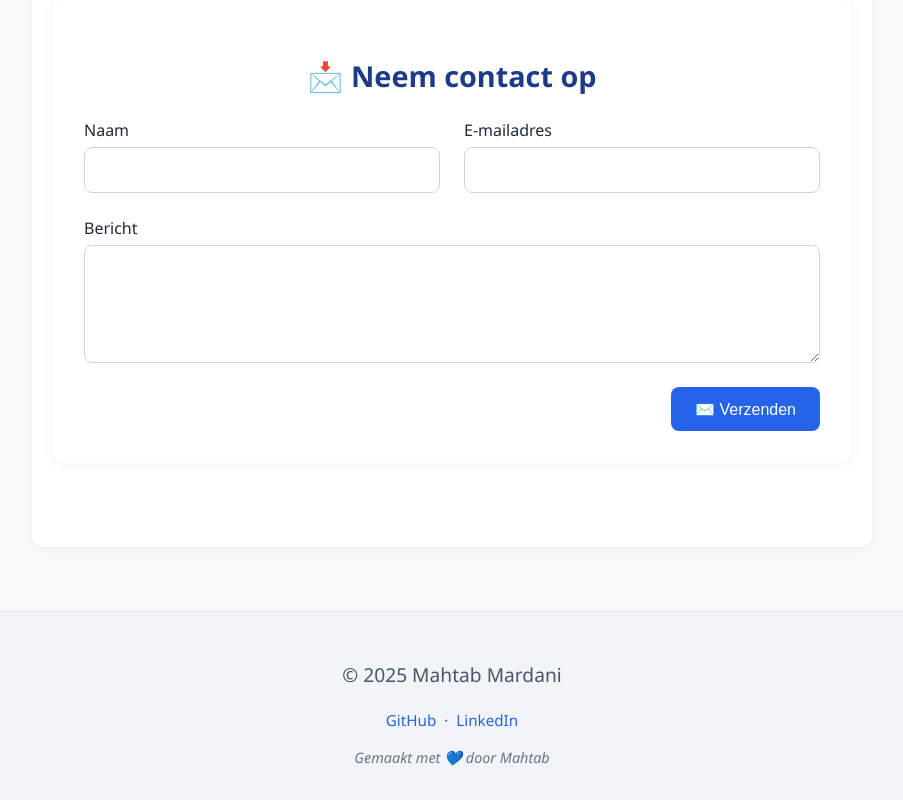
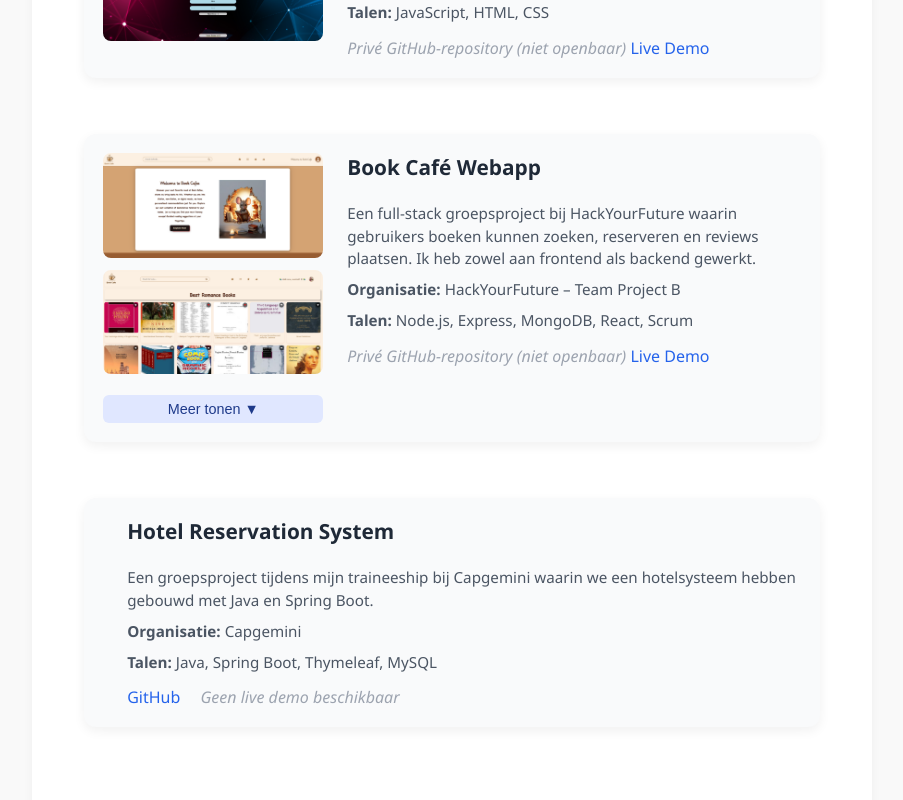
Before and after one commit to mahtabmardani88/mahtab-portfolio-v2, a React (Vite) app: page / in a window 1280 px wide. Shown: the part 1600-2400 px from the top of the page, without its empty margins (188-1091 px from the left). Built offline with nearby package versions, Linux system fonts and the light colour scheme; no server answers.

Commit message:
solve show project

```diff
--- a/package.json
+++ b/package.json
@@ -16,7 +16,8 @@
     "nanoid": "^5.1.5",
     "pg": "^8.16.0",
     "react": "^19.0.0",
-    "react-dom": "^19.0.0"
+    "react-dom": "^19.0.0",
+    "react-router-dom": "^7.6.0"
   },
   "devDependencies": {
     "@eslint/js": "^9.22.0",
--- a/src/App.jsx
+++ b/src/App.jsx
@@ -1,3 +1,4 @@
+
 import './index.css';
 import Projecten from './Projecten';
 import Contact from './Contact';
@@ -6,6 +7,7 @@ import logo from './assets/mahtab logo.png';
 import AboutMe from './AboutMe';
 import ProjectForm from "./components/ProjectForm";
 import { useEffect, useState } from "react";
+import data from "./portfolio-backend/data/projects.json";
 
 
 
@@ -34,7 +36,7 @@ function App() {
 
 
 
-        <Projecten projecten={projects} onAddProject={handleAddProject} />
+        <Projecten projecten={data} onAddProject={handleAddProject} />
 
         <Contact />
       </div>
--- a/src/Projecten.jsx
+++ b/src/Projecten.jsx
@@ -43,7 +43,11 @@ function ProjectKaart({ project }) {
                 Privé GitHub-repository (niet openbaar)
               </span>}
           {" "}
-          <a href={project.demo} target="_blank">Live Demo</a>
+          {project.demo
+            ? <a href={project.demo} target="_blank">Live Demo</a>
+            : <span style={{ fontStyle: "italic", color: "#9ca3af" }}>
+                Geen live demo beschikbaar
+              </span>}
         </div>
       </div>
     </div>
@@ -52,8 +56,8 @@ function ProjectKaart({ project }) {
 
 export default function Projecten({ projecten = [], onAddProject }) {
   const [toonFormulier, setToonFormulier] = useState(false);
- const persoonlijke = projecten.filter(p => p.type === "persoonlijk");
-const groeps = projecten.filter(p => p.type === "groeps");
+  const persoonlijke = projecten.filter(p => p.type === "persoonlijk");
+  const groeps = projecten.filter(p => p.type === "groeps");
 
   return (
     <section className="projecten-container">
--- a/src/components/ProjectImages.jsx
+++ b/src/components/ProjectImages.jsx
@@ -16,7 +16,6 @@ const imageMap = {
   "bc-4.png": bc4
 };
 
-// تابعی که رشته‌ها رو به تصویر تبدیل می‌کنه
 export function resolveImagePath(fileName) {
   return imageMap[fileName] || fileName;
 }
--- a/src/portfolio-backend/data/projects.json
+++ b/src/portfolio-backend/data/projects.json
@@ -53,5 +53,15 @@
         "/src/assets/image/bc-3.png",
         "/src/assets/image/bc-4.png"
       ]
-    }
+    },{
+  "naam": "Hotel Reservation System",
+  "type": "groeps",
+  "beschrijving": "Een groepsproject tijdens mijn traineeship bij Capgemini waarin we een hotelsysteem hebben gebouwd met Java en Spring Boot.",
+  "organisatie": "Capgemini",
+  "github": "https://github.com/mahtabmardani88/Hotel-reservations-Java",
+  "demo": "",
+  "technologieen": ["Java", "Spring Boot", "Thymeleaf", "MySQL"],
+  "afbeelding": []
+}
+
   ]
```
Also changed, not shown: src/components/ProjectForm.jsx (+6 -4 lines), 1 other file (tests, documents, lock files or other folders).
